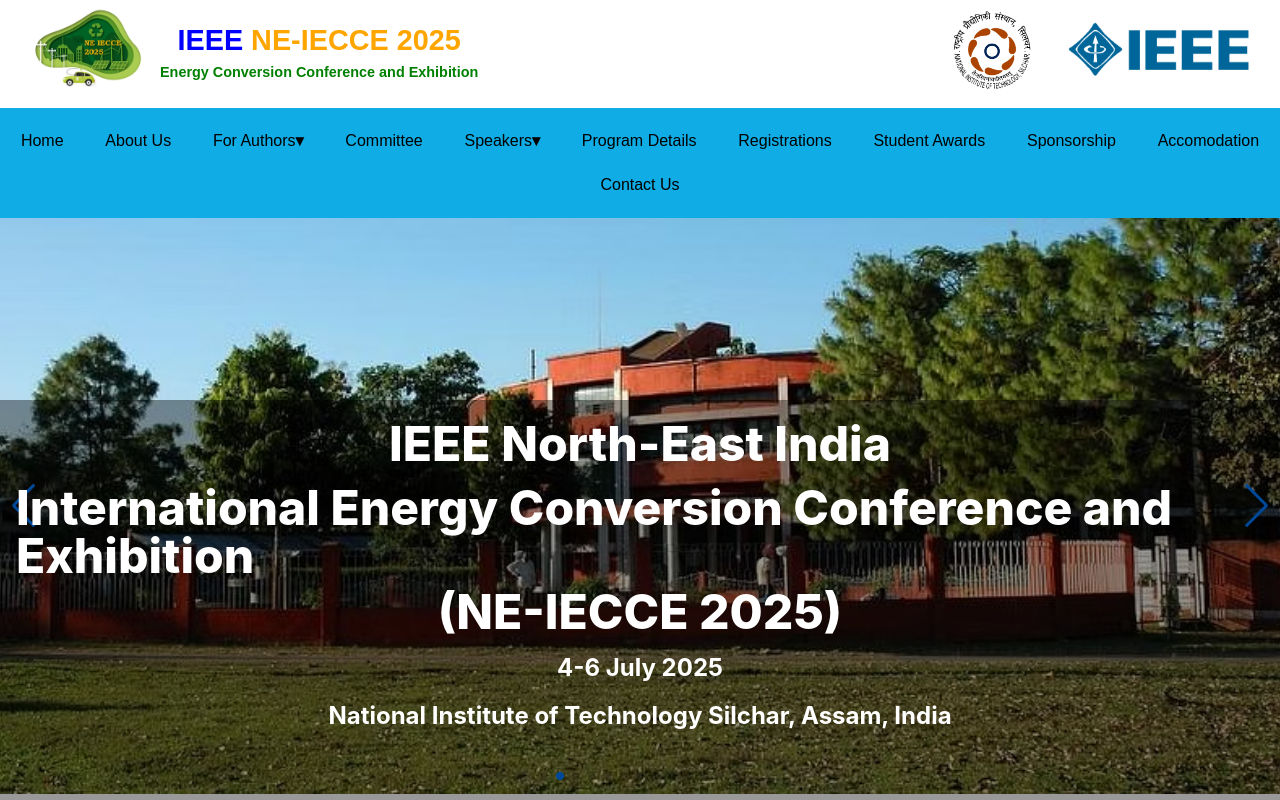
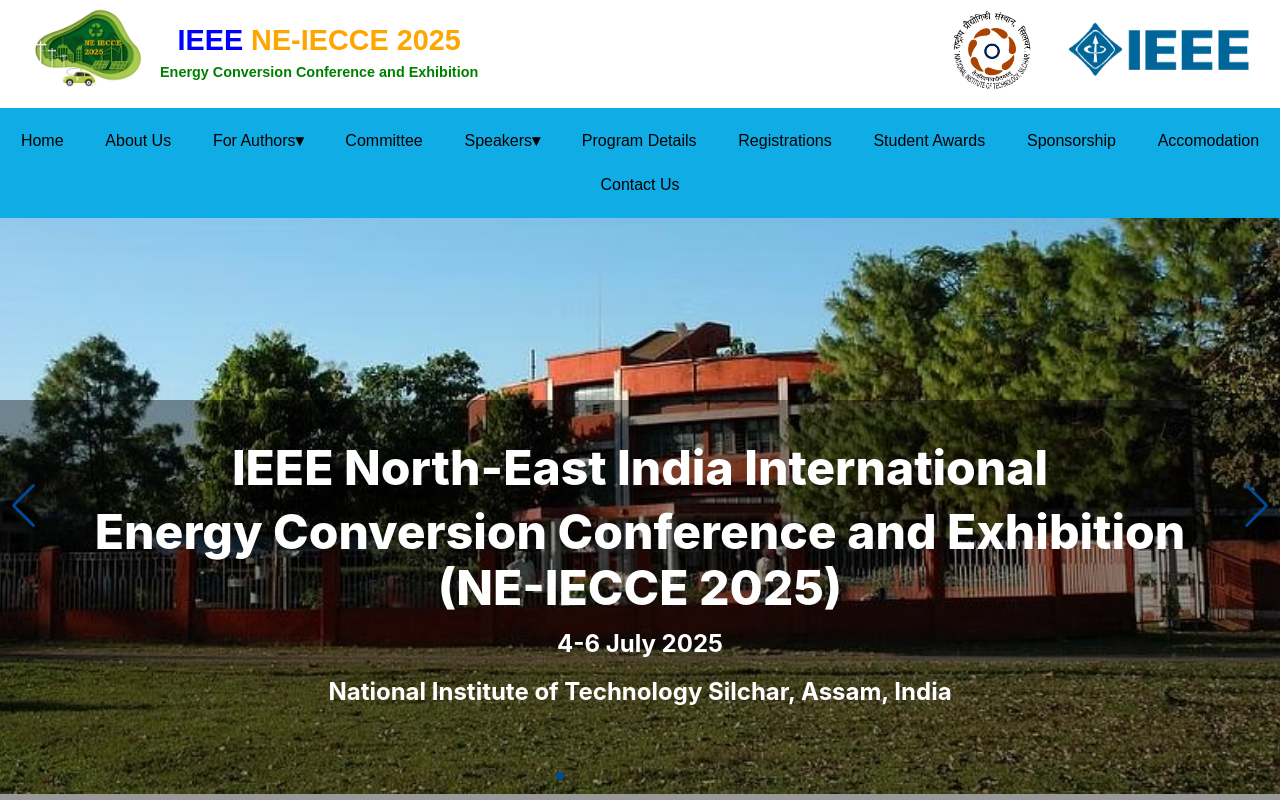
Before and after one commit to PragyaPR06/NEC-ECCE_2025, a React (Create React App) app: page / in a window 1280 px wide. Shown: the top 800 px of the page. Built offline with nearby package versions, Linux system fonts and the light colour scheme; grey boxes are pictures that could not be loaded; a web font is replaced by a local one.

Commit message:
little changes slider

```diff
--- a/src/Components/HomeComponents/HomeSlider.js
+++ b/src/Components/HomeComponents/HomeSlider.js
@@ -15,10 +15,10 @@
     <>
     <div className='bg-opacity-40 bg-black absolute inset-x-0 bottom-0 top-1/2 flex flex-col items-center justify-center z-30 p-4'>
     <h1 class="text-2xl md:text-4xl xl:text-5xl font-extrabold mb-4 text-white text-center">
-                    IEEE North-East India
+                    IEEE North-East India International
                 </h1>
                 <h1 class="text-2xl md:text-4xl xl:text-5xl font-extrabold mb-2 text-white">
-                    International Energy Conversion Conference and Exhibition
+                    Energy Conversion Conference and Exhibition
                 </h1>
                 <h1 class="text-2xl md:text-4xl   xl:text-5xl font-extrabold mb-4 text-white">
                    (NE-IECCE 2025)
```
